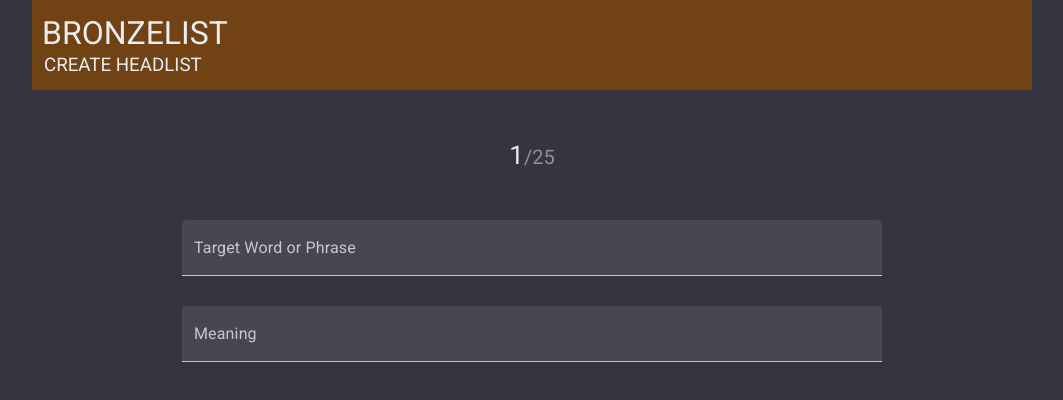
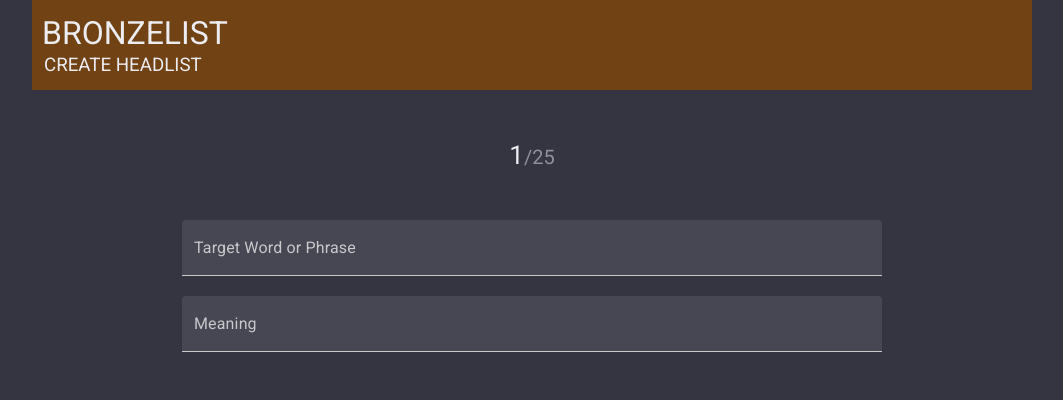
Before and after one commit to HKanwal/goldlist-method, a React (Vite) app: page / in a window 1280 px wide. Shown: the top 400 px of the page, without its empty margins (108-1171 px from the left). Built offline with nearby package versions, Linux system fonts and the light colour scheme.

Commit message:
Change spacing

```diff
--- a/src/components/NewTransPage/NewTransScreen.module.css
+++ b/src/components/NewTransPage/NewTransScreen.module.css
@@ -35,7 +35,7 @@
 
 .input-spacer {
   width: 100%;
-  height: 30px;
+  height: 20px;
 }
 
 .page-number-container {
```
